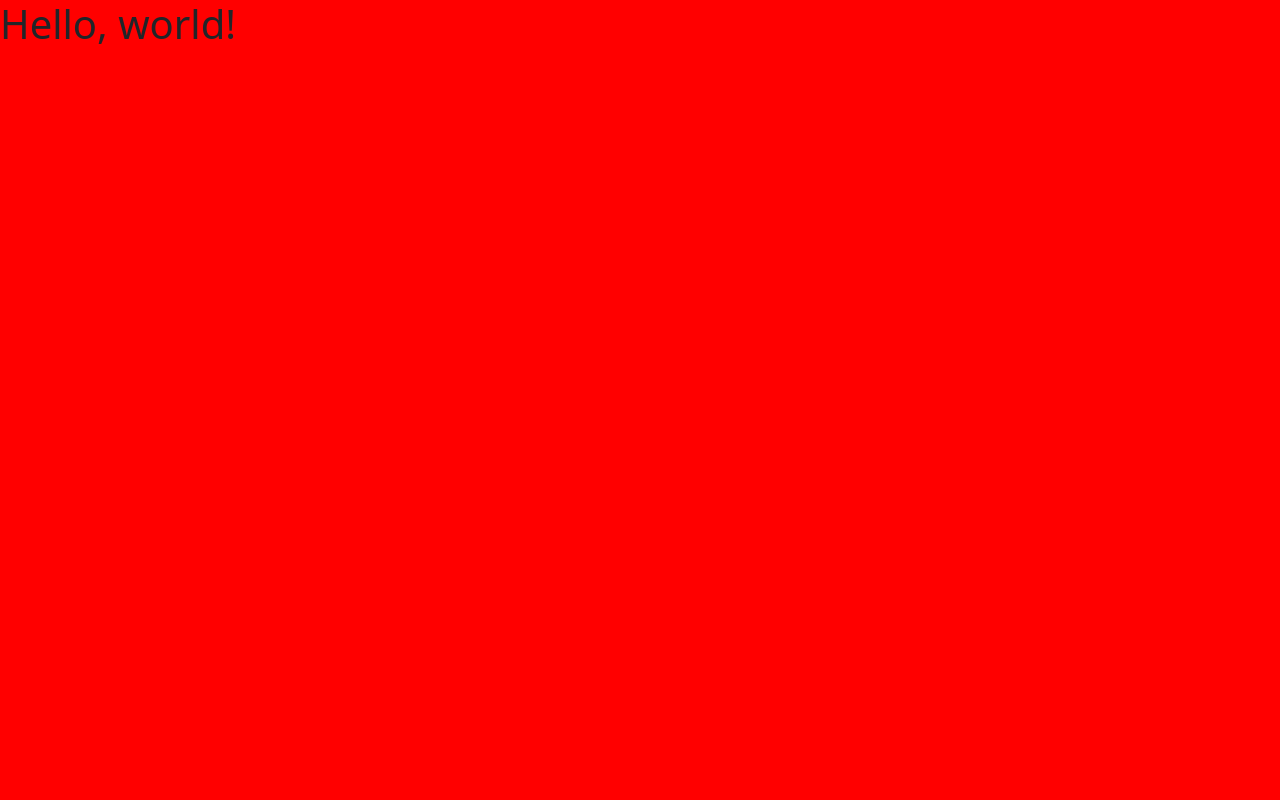
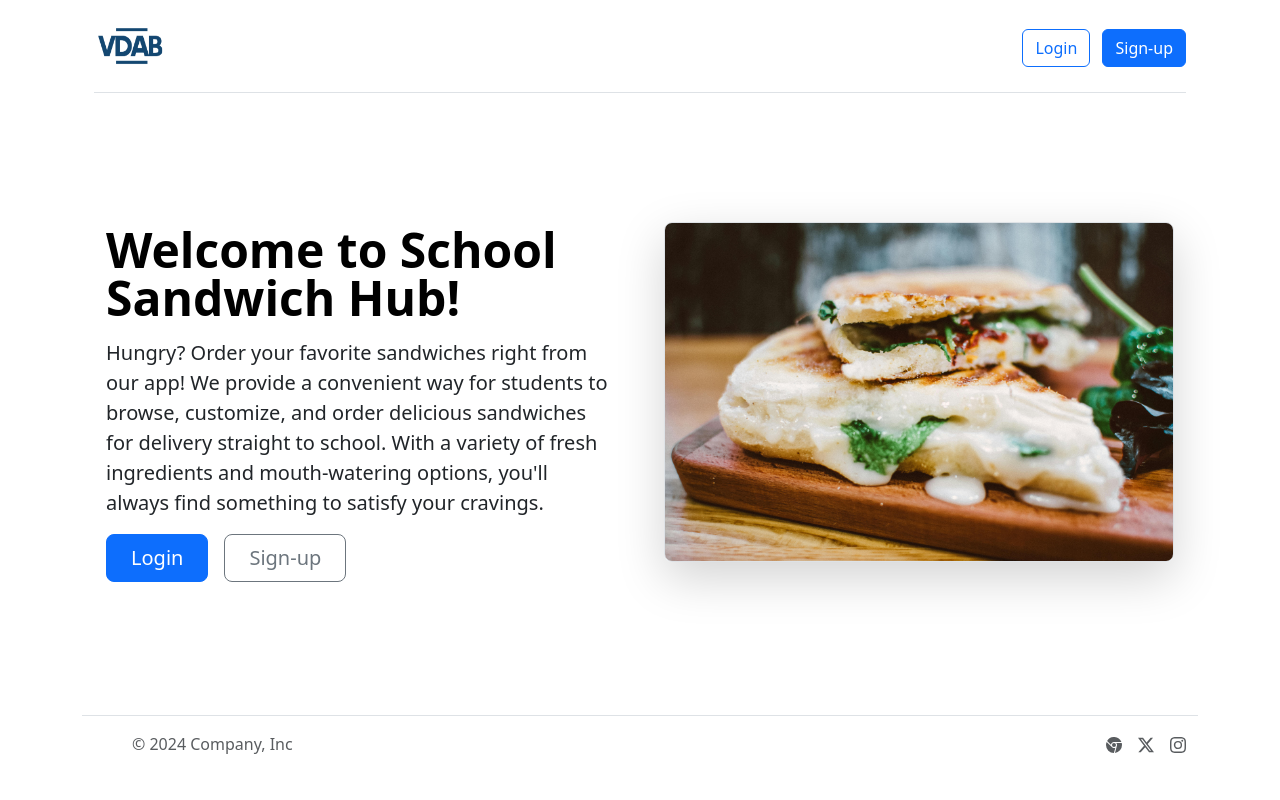
Before and after one commit to NlcmarquesDev/sandwich-school-app, a PHP site: page /broodjes_app/ in a window 1280 px wide. Before the commit the page is almost empty. Run offline with PHP 8.4, Linux system fonts and the light colour scheme.

Commit message:
done the welcome page for the app, reponsive!

```diff
--- a/app/Views/partials/header.php
+++ b/app/Views/partials/header.php
@@ -6,9 +6,9 @@
 <head>
     <meta charset="utf-8">
     <meta name="viewport" content="width=device-width, initial-scale=1">
-    <title>Bootstrap demo</title>
+    <title>Broodjes Vdab</title>
     <link href="https://cdn.jsdelivr.net/npm/bootstrap@5.3.3/dist/css/bootstrap.min.css" rel="stylesheet" integrity="sha384-QWTKZyjpPEjISv5WaRU9OFeRpok6YctnYmDr5pNlyT2bRjXh0JMhjY6hW+ALEwIH" crossorigin="anonymous">
-    <link rel="stylesheet" href="../public/style.css">
+    <link rel="stylesheet" href="./public/style.css">
 </head>
 
-<body>
+<body class="container">
--- a/public/index.php
+++ b/public/index.php
@@ -3,29 +3,68 @@ const BASE_PATH = __DIR__ . '/../';
 
 require_once BASE_PATH . 'vendor/autoload.php';
 require_once BASE_PATH . 'app/Core/functions.php';
-$bootstrap =  BASE_PATH . 'vendor/twbs/bootstrap/dist/css/bootstrap.min.css';
 
-// dd($bootstrap);
+include(BASE_PATH . 'app/Views/partials/header.php');
 ?>
 
-<!doctype html>
-<html lang="en">
+<div class="container">
+    <header class="d-flex flex-wrap align-items-center justify-content-center justify-content-between py-3 mb-4 border-bottom">
+        <div class="col-md-3 mb-2 mb-md-0">
+            <a href="/" class="d-inline-flex link-body-emphasis text-decoration-none">
+                <img src="./public/images/vdab-logo.png" alt="" width="75" height="50">
+            </a>
+        </div>
+        <div class="col-md-3 text-end">
+            <button type="button" class="btn btn-outline-primary me-2">Login</button>
+            <button type="button" class="btn btn-primary">Sign-up</button>
+        </div>
+    </header>
+</div>
+
+<div class="container col-xxl-8 px-4 py-5">
+    <div class="row flex-lg-row-reverse align-items-center g-5 py-5">
+        <div class="col-10 col-sm-8 col-lg-6">
+            <img src="./public/images/broodje1.jpg" class="d-block mx-lg-auto img-fluid border rounded-3 shadow-lg mb-4" alt="Bootstrap Themes" width="700" height="500" loading="lazy">
+        </div>
+        <div class="col-lg-6">
+            <h1 class="display-5 fw-bold text-body-emphasis lh-1 mb-3">Welcome to School Sandwich Hub!</h1>
+            <p class="lead">Hungry? Order your favorite sandwiches right from our app! We provide a convenient way for students to browse, customize, and order delicious sandwiches for delivery straight to school. With a variety of fresh ingredients and mouth-watering options, you'll always find something to satisfy your cravings.</p>
+            <div class="d-grid gap-2 d-md-flex justify-content-md-start">
+                <button type="button" class="btn btn-primary btn-lg px-4 me-md-2">Login</button>
+                <button type="button" class="btn btn-outline-secondary btn-lg px-4">Sign-up</button>
+            </div>
+        </div>
+    </div>
+</div>
+
+
+<footer class="container d-flex flex-wrap justify-content-between align-items-center py-3 my-4 border-top ">
+    <div class="col-md-4 d-flex align-items-center">
+        <a href="/" class="mb-3 me-2 mb-md-0 text-body-secondary text-decoration-none lh-1">
+            <svg class="bi" width="30" height="24">
+                <use xlink:href="#bootstrap" />
+            </svg>
+        </a>
+        <span class="mb-3 mb-md-0 text-body-secondary">&copy; 2024 Company, Inc</span>
+    </div>
+
+    <ul class="nav col-md-4 justify-content-end list-unstyled d-flex">
+        <li class="ms-3"><a class="text-body-secondary" href="#"><svg xmlns="http://www.w3.org/2000/svg" width="16" height="16" fill="currentColor" class="bi bi-browser-chrome" viewBox="0 0 16 16">
+                    <path fill-rule="evenodd" d="M16 8a8 8 0 0 1-7.022 7.94l1.902-7.098a3 3 0 0 0 .05-1.492A3 3 0 0 0 10.237 6h5.511A8 8 0 0 1 16 8M0 8a8 8 0 0 0 7.927 8l1.426-5.321a3 3 0 0 1-.723.255 3 3 0 0 1-1.743-.147 3 3 0 0 1-1.043-.7L.633 4.876A8 8 0 0 0 0 8m5.004-.167L1.108 3.936A8.003 8.003 0 0 1 15.418 5H8.066a3 3 0 0 0-1.252.243 2.99 2.99 0 0 0-1.81 2.59M8 10a2 2 0 1 0 0-4 2 2 0 0 0 0 4" />
+                </svg></a></li>
+        <li class="ms-3"><a class="text-body-secondary" href="#"><svg xmlns="http://www.w3.org/2000/svg" width="16" height="16" fill="currentColor" class="bi bi-twitter-x" viewBox="0 0 16 16">
+                    <path d="M12.6.75h2.454l-5.36 6.142L16 15.25h-4.937l-3.867-5.07-4.425 5.07H.316l5.733-6.57L0 .75h5.063l3.495 4.633L12.601.75Zm-.86 13.028h1.36L4.323 2.145H2.865z" />
+                </svg></a></li>
+        <li class="ms-3"><a class="text-body-secondary" href="#"><svg xmlns="http://www.w3.org/2000/svg" width="16" height="16" fill="currentColor" class="bi bi-instagram" viewBox="0 0 16 16">
+                    <path d="M8 0C5.829 0 5.556.01 4.703.048 3.85.088 3.269.222 2.76.42a3.9 3.9 0 0 0-1.417.923A3.9 3.9 0 0 0 .42 2.76C.222 3.268.087 3.85.048 4.7.01 5.555 0 5.827 0 8.001c0 2.172.01 2.444.048 3.297.04.852.174 1.433.372 1.942.205.526.478.972.923 1.417.444.445.89.719 1.416.923.51.198 1.09.333 1.942.372C5.555 15.99 5.827 16 8 16s2.444-.01 3.298-.048c.851-.04 1.434-.174 1.943-.372a3.9 3.9 0 0 0 1.416-.923c.445-.445.718-.891.923-1.417.197-.509.332-1.09.372-1.942C15.99 10.445 16 10.173 16 8s-.01-2.445-.048-3.299c-.04-.851-.175-1.433-.372-1.941a3.9 3.9 0 0 0-.923-1.417A3.9 3.9 0 0 0 13.24.42c-.51-.198-1.092-.333-1.943-.372C10.443.01 10.172 0 7.998 0zm-.717 1.442h.718c2.136 0 2.389.007 3.232.046.78.035 1.204.166 1.486.275.373.145.64.319.92.599s.453.546.598.92c.11.281.24.705.275 1.485.039.843.047 1.096.047 3.231s-.008 2.389-.047 3.232c-.035.78-.166 1.203-.275 1.485a2.5 2.5 0 0 1-.599.919c-.28.28-.546.453-.92.598-.28.11-.704.24-1.485.276-.843.038-1.096.047-3.232.047s-2.39-.009-3.233-.047c-.78-.036-1.203-.166-1.485-.276a2.5 2.5 0 0 1-.92-.598 2.5 2.5 0 0 1-.6-.92c-.109-.281-.24-.705-.275-1.485-.038-.843-.046-1.096-.046-3.233s.008-2.388.046-3.231c.036-.78.166-1.204.276-1.486.145-.373.319-.64.599-.92s.546-.453.92-.598c.282-.11.705-.24 1.485-.276.738-.034 1.024-.044 2.515-.045zm4.988 1.328a.96.96 0 1 0 0 1.92.96.96 0 0 0 0-1.92m-4.27 1.122a4.109 4.109 0 1 0 0 8.217 4.109 4.109 0 0 0 0-8.217m0 1.441a2.667 2.667 0 1 1 0 5.334 2.667 2.667 0 0 1 0-5.334" />
+                </svg></a></li>
+    </ul>
+</footer>
 
 
 
-<head>
-    <meta charset="utf-8">
-    <meta name="viewport" content="width=device-width, initial-scale=1">
-    <title>Bootstrap demo</title>
-    <link href="https://cdn.jsdelivr.net/npm/bootstrap@5.3.3/dist/css/bootstrap.min.css" rel="stylesheet" integrity="sha384-QWTKZyjpPEjISv5WaRU9OFeRpok6YctnYmDr5pNlyT2bRjXh0JMhjY6hW+ALEwIH" crossorigin="anonymous">
-    <link rel="stylesheet" href="../public/style.css">
-</head>
 
-<body>
-
-
-    <h1 class="">Hello, world!</h1>
-    <script src="https://cdn.jsdelivr.net/npm/bootstrap@5.3.3/dist/js/bootstrap.bundle.min.js" integrity="sha384-YvpcrYf0tY3lHB60NNkmXc5s9fDVZLESaAA55NDzOxhy9GkcIdslK1eN7N6jIeHz" crossorigin="anonymous"></script>
+<script src="https://cdn.jsdelivr.net/npm/bootstrap@5.3.3/dist/js/bootstrap.bundle.min.js" integrity="sha384-YvpcrYf0tY3lHB60NNkmXc5s9fDVZLESaAA55NDzOxhy9GkcIdslK1eN7N6jIeHz" crossorigin="anonymous"></script>
 </body>
 
 </html>
--- a/public/style.css
+++ b/public/style.css
@@ -1,3 +1,5 @@
 body {
-  background-color: red;
+  height: 100vh;
+  display: grid;
+  place-items: center;
 }
```
Also changed, not shown: public/images/broodje1.jpg (added), public/images/sandwich-2977251.jpg (added), public/images/vdab-logo.png (added).
